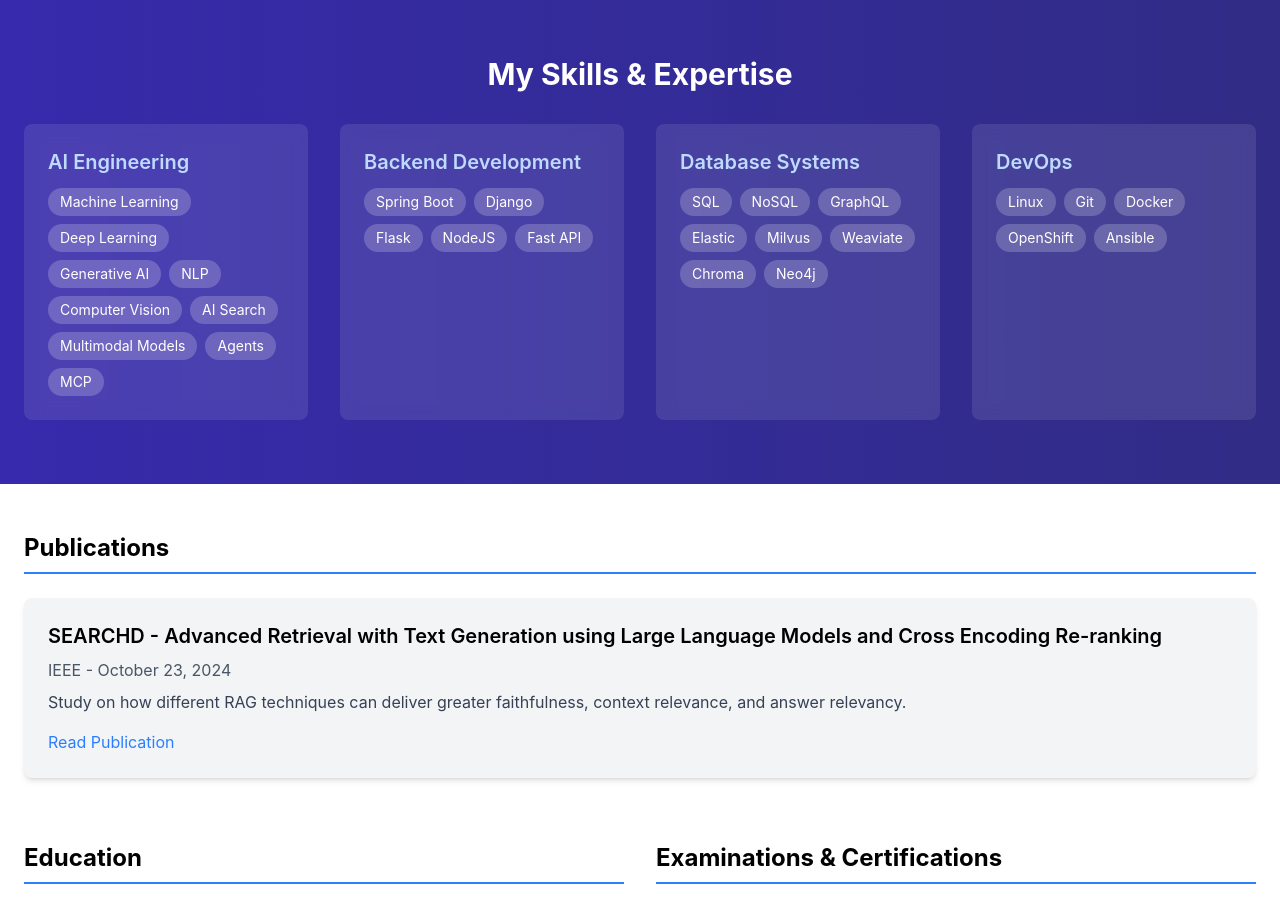
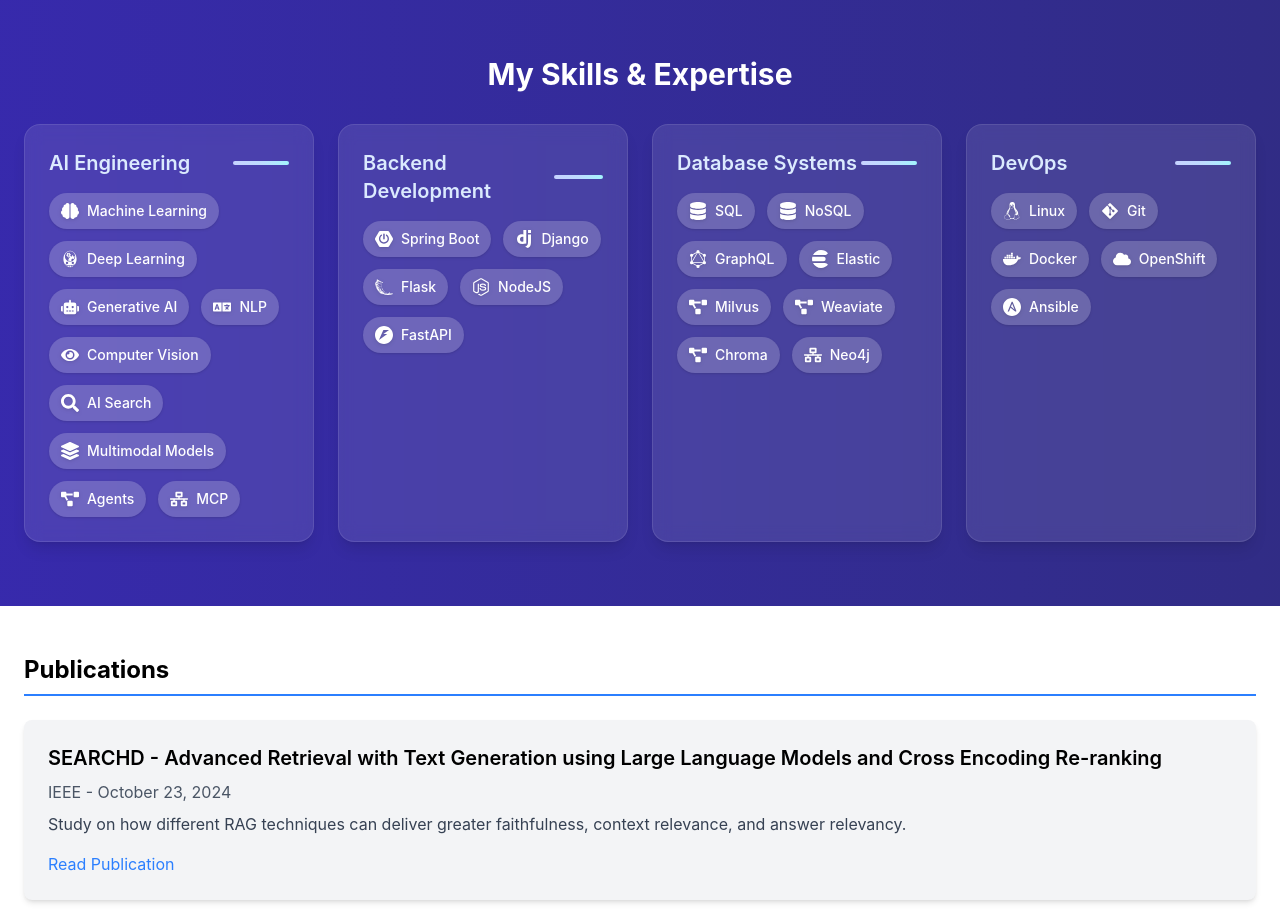
Before and after one commit to ADITYAMAHAKALI/adityamahakali, a Next.js app: page / in a window 1280 px wide. Shown: the part 2700-3612 px from the top of the page. Built offline with nearby package versions, Linux system fonts and the light colour scheme.

Commit message:
Refactor skills section with reusable cards

```diff
--- /dev/null
+++ b/app/components/SkillCard.tsx
@@ -0,0 +1,42 @@
+import { IconType } from "react-icons";
+
+export type Skill = {
+  name: string;
+  icon: IconType;
+};
+
+type SkillCardProps = {
+  title: string;
+  skills: Skill[];
+};
+
+const SkillCard = ({ title, skills }: SkillCardProps) => {
+  return (
+    <div className="group rounded-2xl border border-white/10 bg-white/10 p-6 shadow-lg backdrop-blur-sm transition-transform transition-shadow duration-300 hover:-translate-y-1 hover:shadow-2xl dark:bg-white/5">
+      <div className="mb-4 flex items-center justify-between">
+        <h3 className="text-xl font-semibold text-blue-100">{title}</h3>
+        <span className="h-1 w-14 rounded-full bg-gradient-to-r from-indigo-200 via-blue-200 to-cyan-200" />
+      </div>
+      <div className="flex flex-wrap gap-3">
+        {skills.map((skill) => {
+          const Icon = skill.icon;
+          return (
+            <span
+              key={`${title}-${skill.name}`}
+              className="flex items-center gap-2 rounded-full bg-white/20 px-3 py-2 text-sm font-medium text-white shadow-sm transition-colors duration-200 group-hover:bg-white/30"
+            >
+              <Icon
+                aria-label={`${skill.name} icon`}
+                role="img"
+                className="text-lg drop-shadow"
+              />
+              <span>{skill.name}</span>
+            </span>
+          );
+        })}
+      </div>
+    </div>
+  );
+};
+
+export default SkillCard;
--- a/app/page.tsx
+++ b/app/page.tsx
@@ -1,15 +1,95 @@
 import {
+  FaBrain,
+  FaChalkboardTeacher,
+  FaChess,
+  FaCloud,
+  FaDatabase,
+  FaDocker,
   FaGithub,
+  FaGitAlt,
+  FaLanguage,
+  FaLayerGroup,
+  FaLaptopCode,
   FaLinkedin,
   FaMedium,
-  FaLaptopCode,
-  FaChalkboardTeacher,
-  FaChess,
+  FaNetworkWired,
+  FaNodeJs,
+  FaProjectDiagram,
+  FaRobot,
+  FaSearch,
+  FaEye,
+  FaLinux,
 } from "react-icons/fa";
-import { SiLeetcode } from "react-icons/si";
+import {
+  SiAnsible,
+  SiDjango,
+  SiElasticsearch,
+  SiFastapi,
+  SiFlask,
+  SiGraphql,
+  SiLeetcode,
+  SiSpringboot,
+} from "react-icons/si";
+import { GiArtificialIntelligence } from "react-icons/gi";
+import SkillCard, { Skill } from "./components/SkillCard";
 import Image from "next/image";
 import Link from "next/link";
 import pp from "./images/dp.jpeg";
+
+type SkillCategory = {
+  title: string;
+  skills: Skill[];
+};
+
+const skillCategories: SkillCategory[] = [
+  {
+    title: "AI Engineering",
+    skills: [
+      { name: "Machine Learning", icon: FaBrain },
+      { name: "Deep Learning", icon: GiArtificialIntelligence },
+      { name: "Generative AI", icon: FaRobot },
+      { name: "NLP", icon: FaLanguage },
+      { name: "Computer Vision", icon: FaEye },
+      { name: "AI Search", icon: FaSearch },
+      { name: "Multimodal Models", icon: FaLayerGroup },
+      { name: "Agents", icon: FaProjectDiagram },
+      { name: "MCP", icon: FaNetworkWired },
+    ],
+  },
+  {
+    title: "Backend Development",
+    skills: [
+      { name: "Spring Boot", icon: SiSpringboot },
+      { name: "Django", icon: SiDjango },
+      { name: "Flask", icon: SiFlask },
+      { name: "NodeJS", icon: FaNodeJs },
+      { name: "FastAPI", icon: SiFastapi },
+    ],
+  },
+  {
+    title: "Database Systems",
+    skills: [
+      { name: "SQL", icon: FaDatabase },
+      { name: "NoSQL", icon: FaDatabase },
+      { name: "GraphQL", icon: SiGraphql },
+      { name: "Elastic", icon: SiElasticsearch },
+      { name: "Milvus", icon: FaProjectDiagram },
+      { name: "Weaviate", icon: FaProjectDiagram },
+      { name: "Chroma", icon: FaProjectDiagram },
+      { name: "Neo4j", icon: FaNetworkWired },
+    ],
+  },
+  {
+    title: "DevOps",
+    skills: [
+      { name: "Linux", icon: FaLinux },
+      { name: "Git", icon: FaGitAlt },
+      { name: "Docker", icon: FaDocker },
+      { name: "OpenShift", icon: FaCloud },
+      { name: "Ansible", icon: SiAnsible },
+    ],
+  },
+];
 
 export default function Page() {
   return (
@@ -447,119 +527,14 @@
             My Skills & Expertise
           </h2>
 
-          <div className="grid grid-cols-1 md:grid-cols-4 gap-8">
-            <div className="bg-white/10 backdrop-blur-sm p-6 rounded-lg">
-              <h3 className="text-xl font-semibold mb-3 text-blue-200">
-                AI Engineering
-              </h3>
-              <div className="flex flex-wrap gap-2">
-                <span className="bg-white/20 px-3 py-1 rounded-full text-sm">
-                  Machine Learning
-                </span>
-                <span className="bg-white/20 px-3 py-1 rounded-full text-sm">
-                  Deep Learning
-                </span>
-                <span className="bg-white/20 px-3 py-1 rounded-full text-sm">
-                  Generative AI
-                </span>
-                <span className="bg-white/20 px-3 py-1 rounded-full text-sm">
-                  NLP
-                </span>
-                <span className="bg-white/20 px-3 py-1 rounded-full text-sm">
-                  Computer Vision
-                </span>
-                <span className="bg-white/20 px-3 py-1 rounded-full text-sm">
-                  AI Search
-                </span>
-                <span className="bg-white/20 px-3 py-1 rounded-full text-sm">
-                  Multimodal Models
-                </span>
-                <span className="bg-white/20 px-3 py-1 rounded-full text-sm">
-                  Agents
-                </span>
-                <span className="bg-white/20 px-3 py-1 rounded-full text-sm">
-                  MCP
-                </span>
-              </div>
-            </div>
-
-            <div className="bg-white/10 backdrop-blur-sm p-6 rounded-lg">
-              <h3 className="text-xl font-semibold mb-3 text-blue-200">
-                Backend Development
-              </h3>
-              <div className="flex flex-wrap gap-2">
-                <span className="bg-white/20 px-3 py-1 rounded-full text-sm">
-                  Spring Boot
-                </span>
-                <span className="bg-white/20 px-3 py-1 rounded-full text-sm">
-                  Django
-                </span>
-                <span className="bg-white/20 px-3 py-1 rounded-full text-sm">
-                  Flask
-                </span>
-                <span className="bg-white/20 px-3 py-1 rounded-full text-sm">
-                  NodeJS
-                </span>
-                <span className="bg-white/20 px-3 py-1 rounded-full text-sm">
-                  Fast API
-                </span>
-              </div>
-            </div>
-
-            <div className="bg-white/10 backdrop-blur-sm p-6 rounded-lg">
-              <h3 className="text-xl font-semibold mb-3 text-blue-200">
-                Database Systems
-              </h3>
-              <div className="flex flex-wrap gap-2">
-                <span className="bg-white/20 px-3 py-1 rounded-full text-sm">
-                  SQL
-                </span>
-                <span className="bg-white/20 px-3 py-1 rounded-full text-sm">
-                  NoSQL
-                </span>
-                <span className="bg-white/20 px-3 py-1 rounded-full text-sm">
-                  GraphQL
-                </span>
-                <span className="bg-white/20 px-3 py-1 rounded-full text-sm">
-                  Elastic
-                </span>
-                <span className="bg-white/20 px-3 py-1 rounded-full text-sm">
-                  Milvus
-                </span>
-                <span className="bg-white/20 px-3 py-1 rounded-full text-sm">
-                  Weaviate
-                </span>
-                <span className="bg-white/20 px-3 py-1 rounded-full text-sm">
-                  Chroma
-                </span>
-                <span className="bg-white/20 px-3 py-1 rounded-full text-sm">
-                  Neo4j
-                </span>
-              </div>
-            </div>
-
-            <div className="bg-white/10 backdrop-blur-sm p-6 rounded-lg">
-              <h3 className="text-xl font-semibold mb-3 text-blue-200">
-                DevOps
-              </h3>
-              <div className="flex flex-wrap gap-2">
-                <span className="bg-white/20 px-3 py-1 rounded-full text-sm">
-                  Linux
-                </span>
-                <span className="bg-white/20 px-3 py-1 rounded-full text-sm">
-                  Git
-                </span>
-                <span className="bg-white/20 px-3 py-1 rounded-full text-sm">
-                  Docker
-                </span>
-                <span className="bg-white/20 px-3 py-1 rounded-full text-sm">
-                  OpenShift
-                </span>
-                <span className="bg-white/20 px-3 py-1 rounded-full text-sm">
-                  Ansible
-                </span>
-              </div>
-            </div>
+          <div className="grid grid-cols-1 gap-6 md:grid-cols-2 xl:grid-cols-4">
+            {skillCategories.map((category) => (
+              <SkillCard
+                key={category.title}
+                title={category.title}
+                skills={category.skills}
+              />
+            ))}
           </div>
         </div>
       </div>
```
